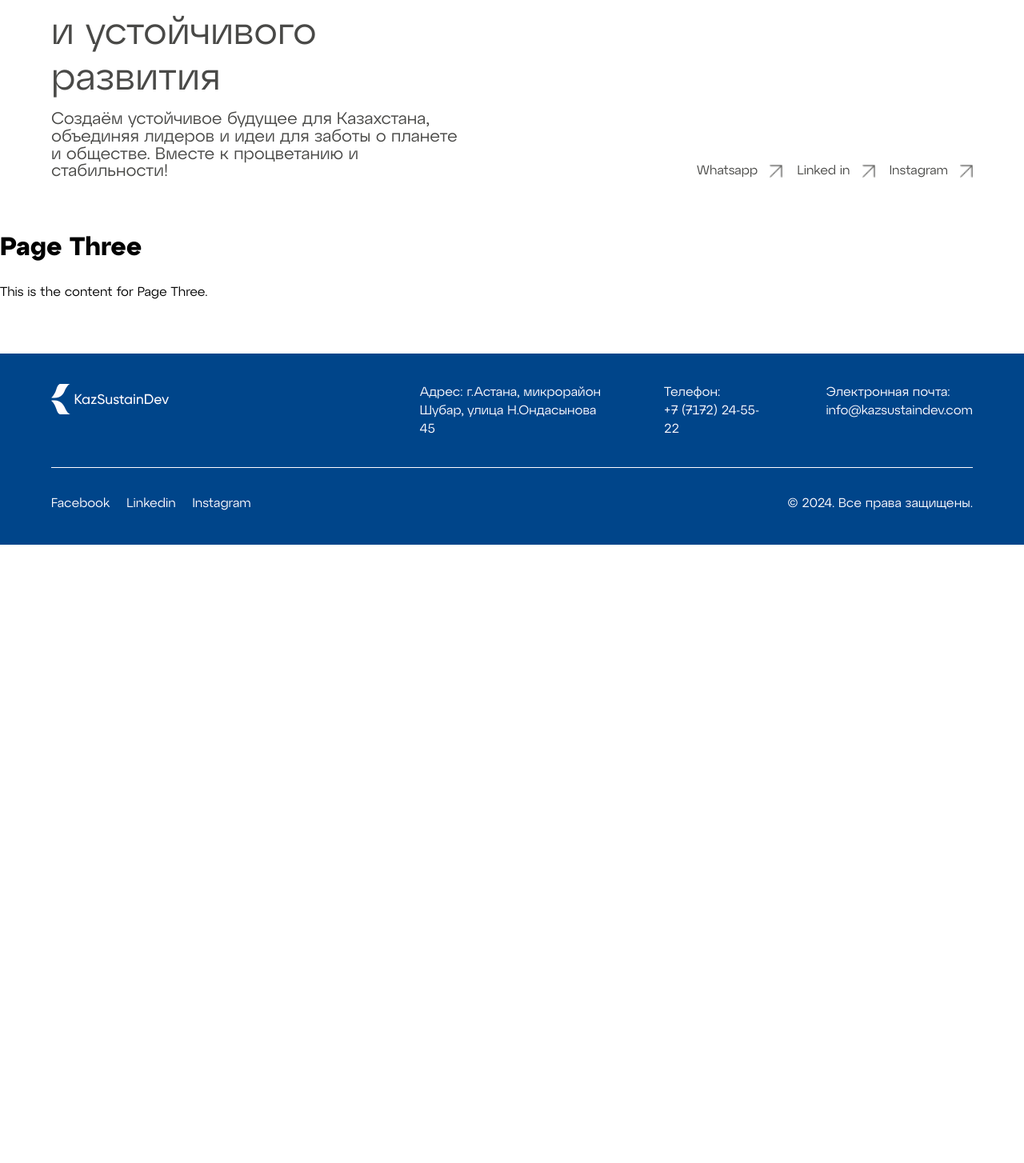
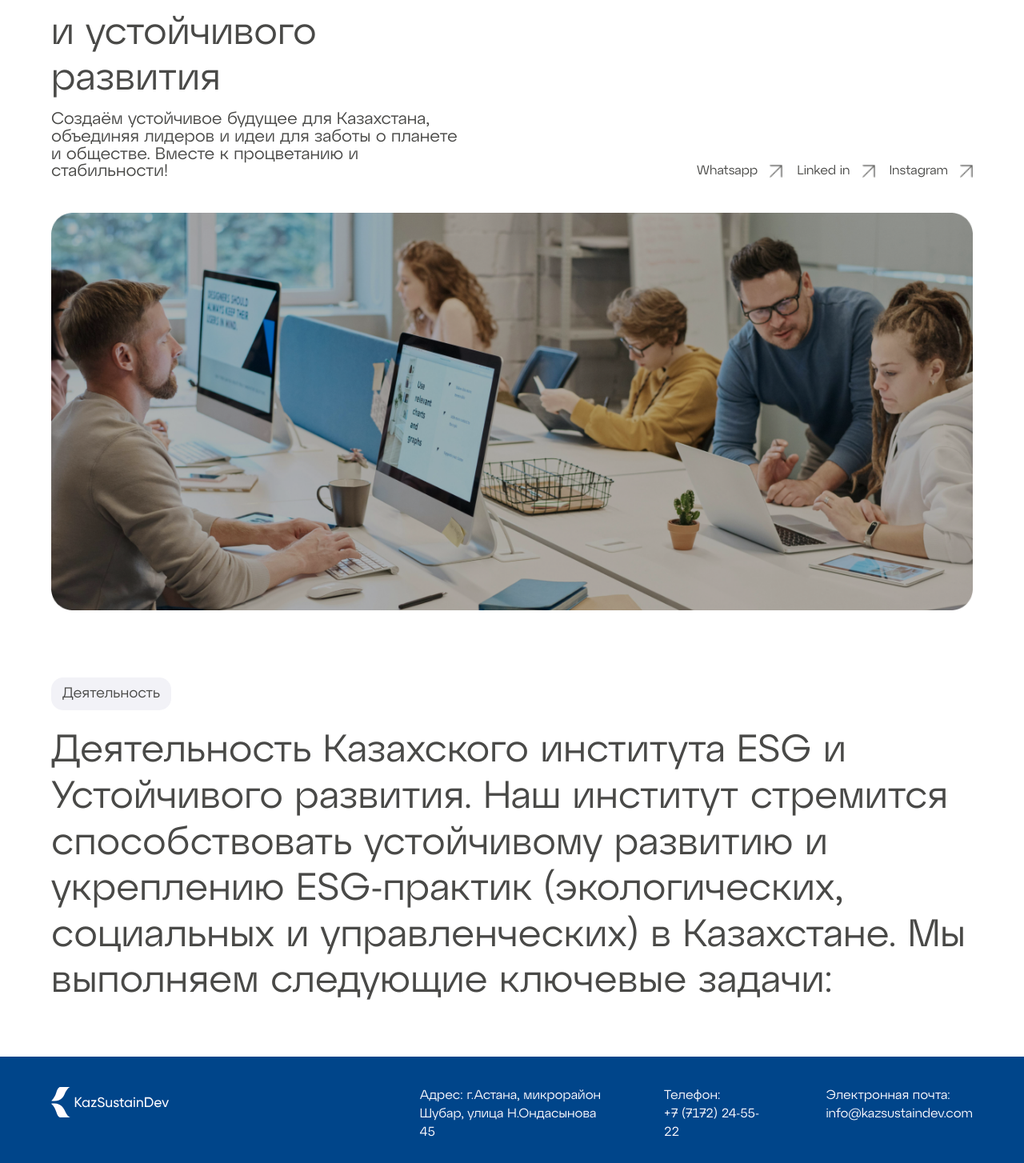
Before and after one commit to DonJuvn/kaz-sustain-dev, a React (Create React App) app: page /activity in a window 1280 px wide. Shown: the part 242-1696 px from the top of the page at 80% size. Before the commit the page ends 923 px from the top, so only its background shows below. Built offline with nearby package versions, Linux system fonts and the light colour scheme.

Commit message:
activity

```diff
--- a/src/App.css
+++ b/src/App.css
@@ -678,3 +678,11 @@ form button:hover {
   margin-bottom: 15%;
   font-size: 46px;
 }
+
+/* activity text */
+#activity-text{
+  padding-top: 5%;
+}
+#activity-text #title{
+  font-size: 48px;
+}
--- a/src/App.js
+++ b/src/App.js
@@ -5,7 +5,7 @@ import Footer from "./components/footer";
 import Home from "./pages/Home";
 import PageOne from "./pages/AboutUs";
 import PageTwo from "./pages/Guide";
-import PageThree from "./pages/pageThree";
+import PageThree from "./pages/Activity";
 
 import "./App.css";
 
--- /dev/null
+++ b/src/components/activity-text.jsx
@@ -0,0 +1,20 @@
+import React from "react";
+const ActivityText = () => {
+   return (
+      <div id="activity-text">
+         <div className="container">
+            <h1 id="mini-title">Деятельность</h1>
+            <div className="activity-text">
+               <h1 id="title">
+                  Деятельность Казахского института ESG и Устойчивого развития.
+                  Наш институт стремится способствовать устойчивому развитию и
+                  укреплению ESG-практик (экологических, социальных и
+                  управленческих) в Казахстане. Мы выполняем следующие ключевые
+                  задачи:
+               </h1>
+            </div>
+         </div>
+      </div>
+   );
+};
+export default ActivityText
--- /dev/null
+++ b/src/components/bg-activity.jsx
@@ -0,0 +1,14 @@
+import React from "react";
+const BgActivity = () => {
+   return (
+      <div id="bg">
+         <div className="container">
+            <div className="img">
+               <img src="img/bg-activity.png" alt="" />
+            </div>
+         </div>
+      </div>
+   );
+};
+
+export default BgActivity;
--- /dev/null
+++ b/src/pages/Activity.jsx
@@ -0,0 +1,13 @@
+import React from "react";import BgActivity from "../components/bg-activity";
+import ActivityText from "../components/activity-text";
+
+const Activity = () => {
+   return (
+      <>
+         <BgActivity />
+         <ActivityText />
+      </>
+   );
+};
+
+export default Activity;
--- a/src/pages/pageThree.jsx
+++ /dev/null
@@ -1,12 +0,0 @@
-import React from "react";
-
-const PageThree = () => {
-   return (
-      <div>
-         <h1>Page Three</h1>
-         <p>This is the content for Page Three.</p>
-      </div>
-   );
-};
-
-export default PageThree;
```
Also changed, not shown: public/img/bg-activity.png (added).
